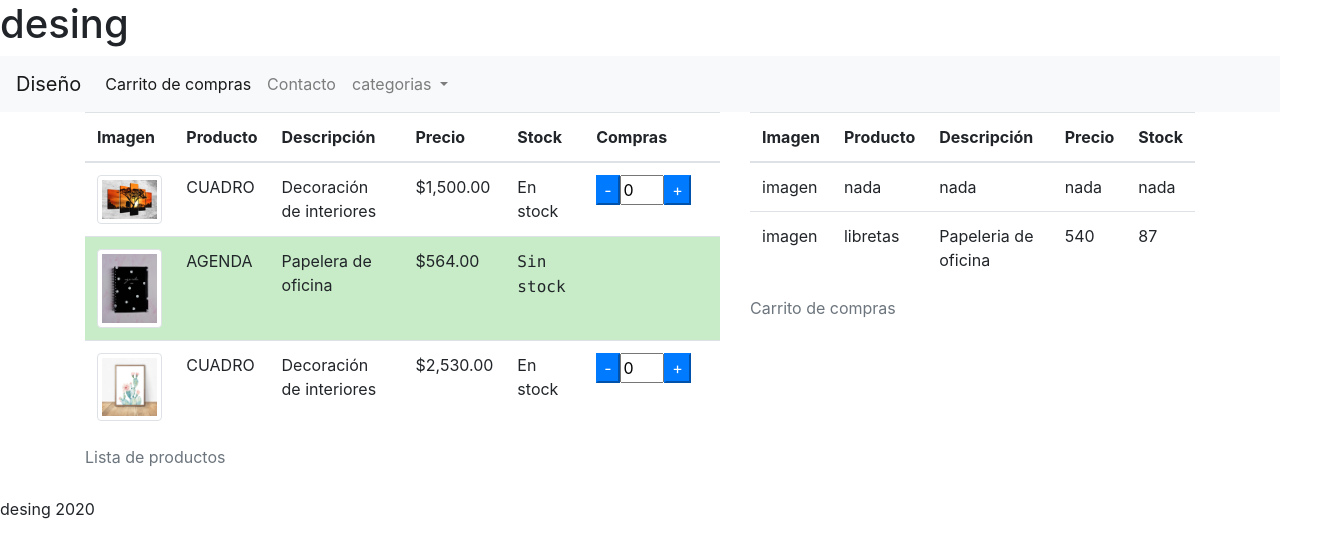
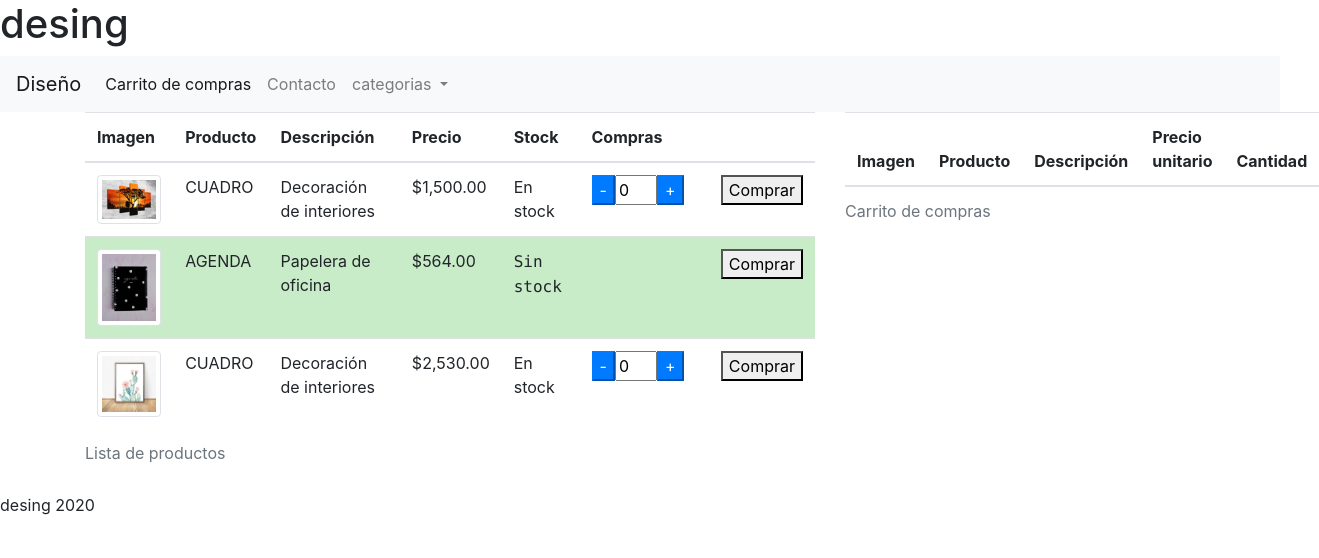
Before and after one commit to 01Marina/angular-desing, an Angular app: page /products in a window 1280 px wide. Shown: the top 558 px of the page, 1319 px wide, since content can reach past the window. Built offline with nearby package versions, Linux system fonts and the light colour scheme.

Commit message:
Agregado Services + Dependency Injection

```diff
--- a/src/app/carrito-de-compras/carrito-de-compras.component.html
+++ b/src/app/carrito-de-compras/carrito-de-compras.component.html
@@ -4,23 +4,17 @@
         <th>Imagen</th>
         <th>Producto</th>
         <th>Descripción</th>
-        <th>Precio</th>
-        <th>Stock</th>
+        <th>Precio unitario</th>
+        <th>Cantidad</th>
     </thead>
     <tbody>
-        <tr>
-            <td>imagen</td>
-            <td>nada</td>
-            <td>nada</td>
-            <td>nada</td>
-            <td>nada</td>
+        <tr *ngFor="let product of (cartList$ | async)">
+            <td><img class="img-thumbnail" [src]="product.image" [alt]="product.product"></td>
+            <td>{{product.product | uppercase}}</td>
+            <td>{{product.description}}</td>
+            <td>{{product.price | currency}}</td>
+            <td>{{product.quantity}}</td>
         </tr>
-        <tr>
-            <td>imagen</td>
-            <td>libretas</td>
-            <td>Papeleria de oficina</td>
-            <td>540</td>
-            <td>87</td>
-        </tr>
+
     </tbody>
 </table>
--- a/src/app/carrito-de-compras/carrito-de-compras.component.ts
+++ b/src/app/carrito-de-compras/carrito-de-compras.component.ts
@@ -1,4 +1,7 @@
 import { Component, OnInit } from '@angular/core';
+import { Observable } from 'rxjs';
+import { ProductsCartService } from '../products-cart.service';
+import { Products } from '../products-list/products';
 
 @Component({
   selector: 'app-carrito-de-compras',
@@ -7,7 +10,12 @@ import { Component, OnInit } from '@angular/core';
 })
 export class CarritoDeComprasComponent implements OnInit {
 
-  constructor() { }
+  cartList:Products[]=[];
+  cartList$: Observable<Products[]>;
+
+  constructor(private cart: ProductsCartService) {
+    this.cartList$ = cart.cartList.asObservable();
+  }
 
   ngOnInit(): void {
   }
--- a/src/app/desing-products/desing-products.component.html
+++ b/src/app/desing-products/desing-products.component.html
@@ -1,8 +1,8 @@
 <div class="row">
-    <div class="col-7">
+    <div class="col-8">
       <app-products-list></app-products-list>
     </div>
-    <div class="col-5">
+    <div class="col-4">
       <app-carrito-de-compras></app-carrito-de-compras>
     </div>
 </div>
--- /dev/null
+++ b/src/app/products-cart.service.ts
@@ -0,0 +1,30 @@
+import { Injectable } from '@angular/core';
+import { BehaviorSubject } from 'rxjs';
+import { Products } from './products-list/products';
+
+
+@Injectable({
+  providedIn: 'root'
+})
+
+export class ProductsCartService {
+
+  private _cartList: Products[] = [];
+
+  cartList: BehaviorSubject<Products[]> = new BehaviorSubject([]);
+
+  constructor() { }
+
+  addToCart(product: Products) {
+  let item: Products = this._cartList.find((v1)=> v1.product == product.product);
+    if(!item){
+      this._cartList.push({...product});
+    }else{
+      item.quantity += product.quantity;
+    }
+    console.log(this._cartList);
+    this.cartList.next(this._cartList);
+  }
+
+
+}
--- a/src/app/products-list/products-list.component.html
+++ b/src/app/products-list/products-list.component.html
@@ -7,6 +7,7 @@
         <th>Precio</th>
         <th>Stock</th>
         <th>Compras</th>
+        <th></th>
     </thead>
     <tbody>
         <tr *ngFor="let product of products" [ngClass]="{'settlement': product.settlement}">
@@ -20,6 +21,9 @@
             <td>
                 <app-input-quantity [(quantity)]="product.quantity" [maxStock]="product.stock" *ngIf="product.stock" (maxReached)="maxReached($event)"></app-input-quantity>
             </td>
+            <td>
+                <button (click)="addToCart(product)">Comprar</button>
+            </td>
         </tr>
     </tbody>
 </table>
--- a/src/app/products-list/products-list.component.ts
+++ b/src/app/products-list/products-list.component.ts
@@ -1,4 +1,5 @@
 import { Component, OnInit } from '@angular/core';
+import { ProductsCartService } from '../products-cart.service';
 import { Products } from './products';
 
 @Component({
@@ -38,7 +39,8 @@ export class ProductsListComponent implements OnInit {
     },
   ];
 
-  constructor() { }
+  constructor(private cart: ProductsCartService) {
+  }
 
   ngOnInit(): void {
   }
@@ -46,4 +48,10 @@ export class ProductsListComponent implements OnInit {
   maxReached(m: string){
     alert(m);
   }
+
+  addToCart(product): void{
+    this.cart.addToCart(product);
+    product.stock -= product.quantity;
+    product.quantity = 0;
+  }
 }
```
